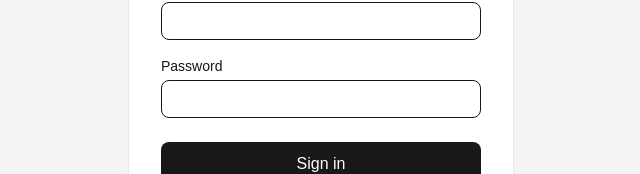
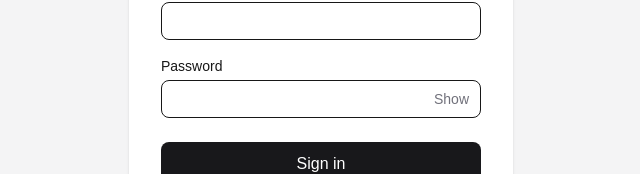
Before and after one commit to elNegocito/pit-frontend, a Next.js app: page /login in a window 1280 px wide. Shown: the part 356-530 px from the top of the page, without its empty margins (319-959 px from the left). Built offline with nearby package versions, Linux system fonts and the light colour scheme.

Commit message:
feat: show/hide password toggle on login

```diff
--- a/app/login/page.tsx
+++ b/app/login/page.tsx
@@ -8,6 +8,7 @@ export default function LoginPage() {
   const router = useRouter();
   const [email, setEmail] = useState("");
   const [password, setPassword] = useState("");
+  const [showPassword, setShowPassword] = useState(false);
   const [error, setError] = useState<string | null>(null);
   const [loading, setLoading] = useState(false);
 
@@ -66,14 +67,24 @@ export default function LoginPage() {
         </label>
         <label className="mt-4 block text-sm font-medium">
           Password
+          <span className="relative mt-1 block">
             <input
-            type="password"
+              type={showPassword ? "text" : "password"}
               required
               autoComplete="current-password"
               value={password}
               onChange={(e) => setPassword(e.target.value)}
-            className="mt-1 w-full rounded-lg border px-3 py-2"
+              className="w-full rounded-lg border px-3 py-2 pr-12"
             />
+            <button
+              type="button"
+              onClick={() => setShowPassword((v) => !v)}
+              aria-label={showPassword ? "Hide password" : "Show password"}
+              className="absolute inset-y-0 right-0 px-3 text-sm font-medium text-zinc-500 hover:text-zinc-900"
+            >
+              {showPassword ? "Hide" : "Show"}
+            </button>
+          </span>
         </label>
         {error && <p className="mt-3 text-sm text-red-600">{error}</p>}
         <button
```
Lines whose indentation alone changed are shown as unchanged.
